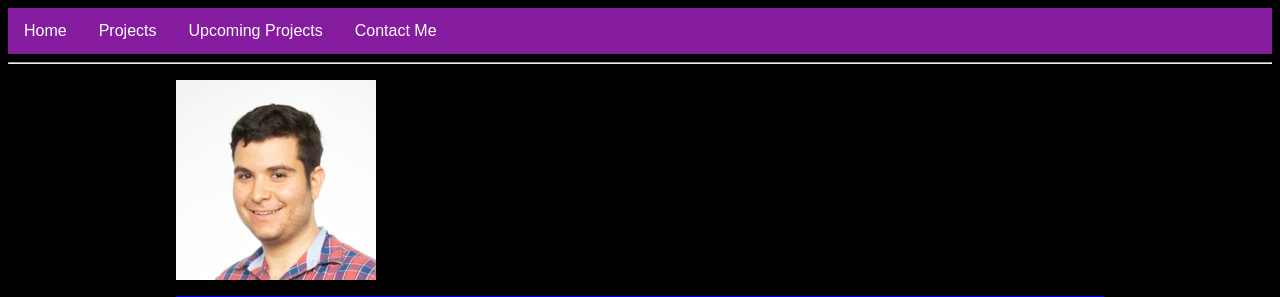
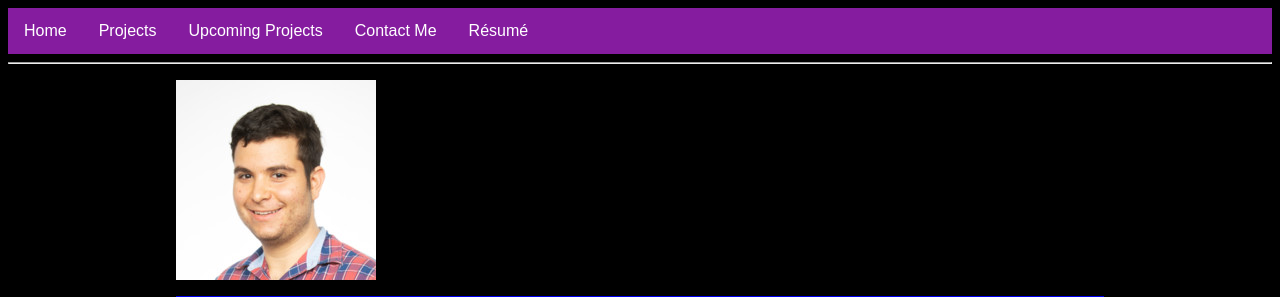
Before and after one commit to SilverEngineered/personal_site, a Flask app: page / in a window 1280 px wide. Shown: the top 297 px of the page. Run offline with Flask 2, Linux system fonts and the light colour scheme.

Commit message:
added resume to toolbar

```diff
--- a/app/templates/base.html
+++ b/app/templates/base.html
@@ -10,6 +10,7 @@
         <li><a href="{{ url_for('projects') }}">Projects</a></li>
         <li><a href="{{ url_for('upcoming') }}">Upcoming Projects</a></li>
         <li><a href="{{ url_for('contact') }}">Contact Me</a></li>
+        <li><a href="static/pdf/Daniel_Silver_Resume.pdf">Résumé</a></li>
       </ul>
 
         <hr>
```
